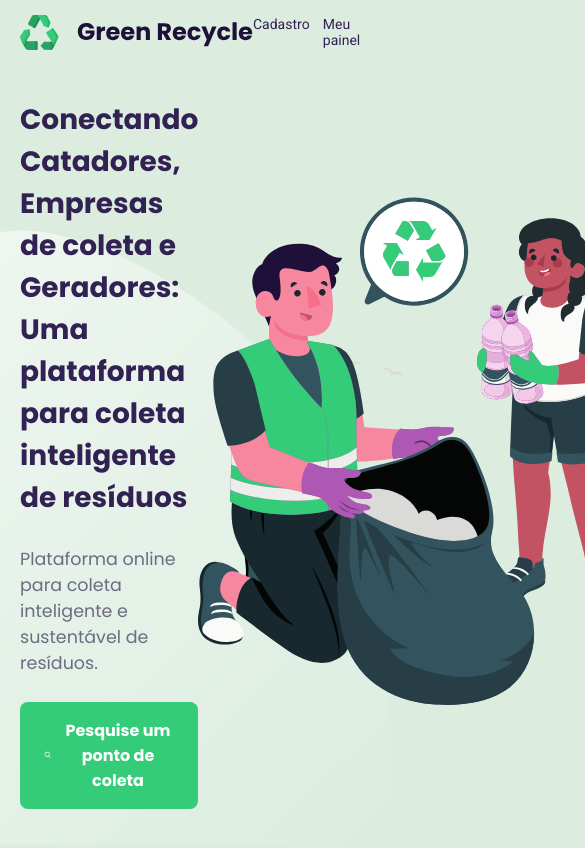
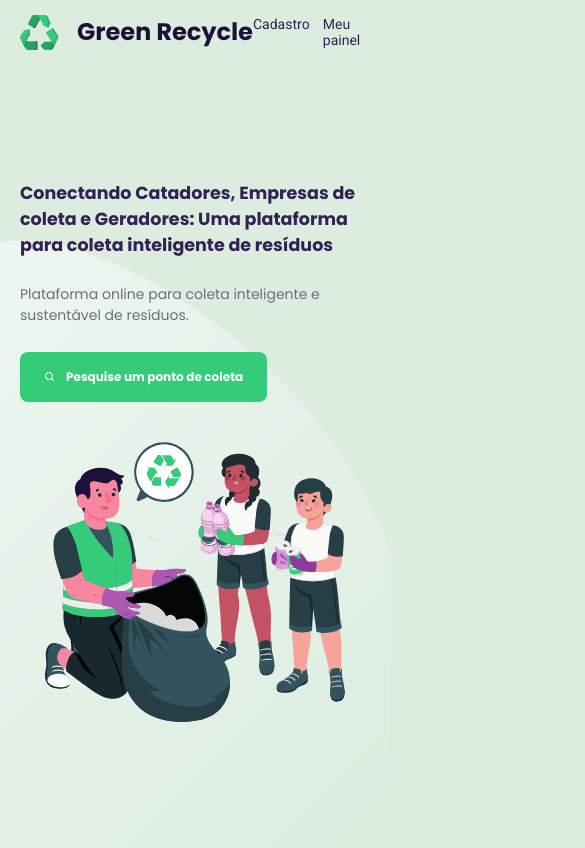
Before and after one commit to kasilianaoliveira/tcc-coleta, a React (Vite) app: page / in a window 390 px wide. Shown: the top 848 px of the page, 585 px wide, since content can reach past the window. Built offline with nearby package versions, Linux system fonts and the light colour scheme.

Commit message:
Adds responsiveness to the home screen

```diff
--- a/src/pages/Home/index.tsx
+++ b/src/pages/Home/index.tsx
@@ -1,13 +1,14 @@
-import ReciclynImg from "../../assets/reciclagem.svg";
+import RecyclingImg from "../../assets/reciclagem.svg";
 import Background from "../../assets/Background-01.svg";
 import { BiSearch } from "react-icons/bi";
 import './style.css'
 import { CustomButton } from "../../components/CustomButton";
 import { Header } from "../../components/Header";
+import { Link } from "react-router-dom";
 export const Home = () => {
   return (
     <>
-    <Header isHome/>
+      <Header isHome />
       <div className="container">
         <div className="contentText">
           <h1>
@@ -17,18 +18,20 @@
             Plataforma online para coleta inteligente e sustentável de resíduos.
           </p>
 
-          <CustomButton>
-            <BiSearch />
-            Pesquise um ponto de coleta
-          </CustomButton>
-
+          <Link to="/pontos-de-coleta">
+            <CustomButton>
+              <BiSearch />
+              Pesquise um ponto de coleta
+            </CustomButton>
+          </Link>
 
         </div>
         <div>
-          <img src={ReciclynImg} alt="" />
+          <img src={RecyclingImg} alt="" className="home-recycling"/>
         </div>
 
-        <img src={Background} className="background" />
-      </div></>
+        <img src={Background} className="home-background" />
+      </div>
+    </>
   )
 }
--- a/src/pages/Home/style.css
+++ b/src/pages/Home/style.css
@@ -5,11 +5,11 @@
   margin: 0 auto;
   display: flex;
   align-items: center;
-  /* position: relative; */
-
+  justify-content: center;
+  width: 100%;
 }
 
-.contentText{
+.contentText {
   display: flex;
   flex-direction: column;
   align-items: flex-start;
@@ -21,18 +21,54 @@
   color: var(--gray-400);
 }
 
-/* .button-search{
-
-} */
-
-
-.searchButton:hover{
+.searchButton:hover {
   background: var(--green-700);
 }
 
-.background{
+.home-background {
   position: absolute;
   z-index: -1;
-  bottom: 0;
+  bottom: -10px;
   right: 0;
 }
+
+@media screen and (max-width: 850px) {
+  .container button {
+    font-size: 12px;
+  }
+
+  .contentText h1 {
+    font-size: 1.25rem;
+  }
+
+  .contentText p {
+    font-size: 1rem;
+  }
+
+  .home-recycling {
+    width: 25rem;
+  }
+}
+
+@media screen and (max-width: 600px) {
+  .home-recycling {
+    width: 300px;
+  }
+}
+
+@media screen and (max-width: 480px) {
+  .container {
+    width: 100%;
+    flex-direction: column;
+    gap: 40px;
+  }
+
+  .contentText {
+    justify-content: center;
+    width: 100%;
+  }
+
+  .container button {
+    width: 100%;
+  }
+}
```
